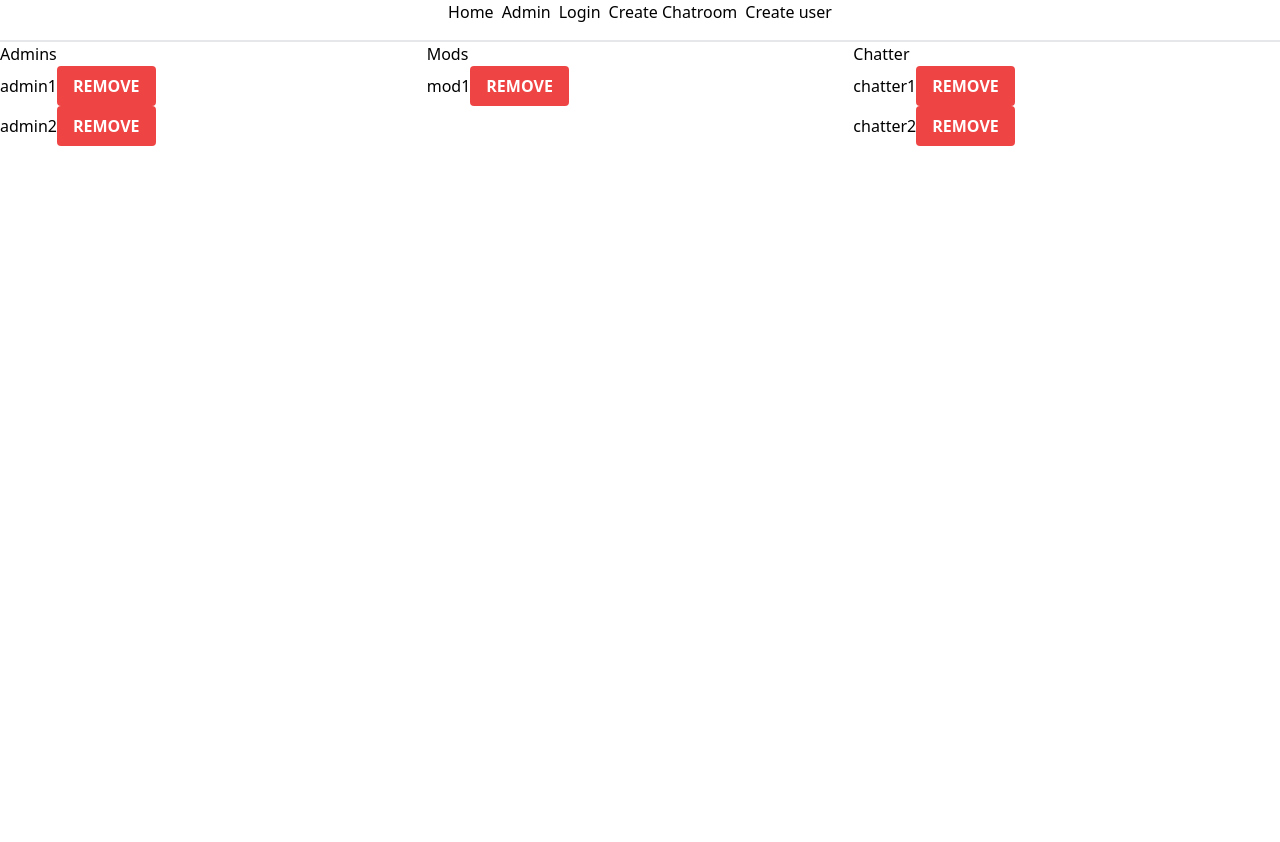
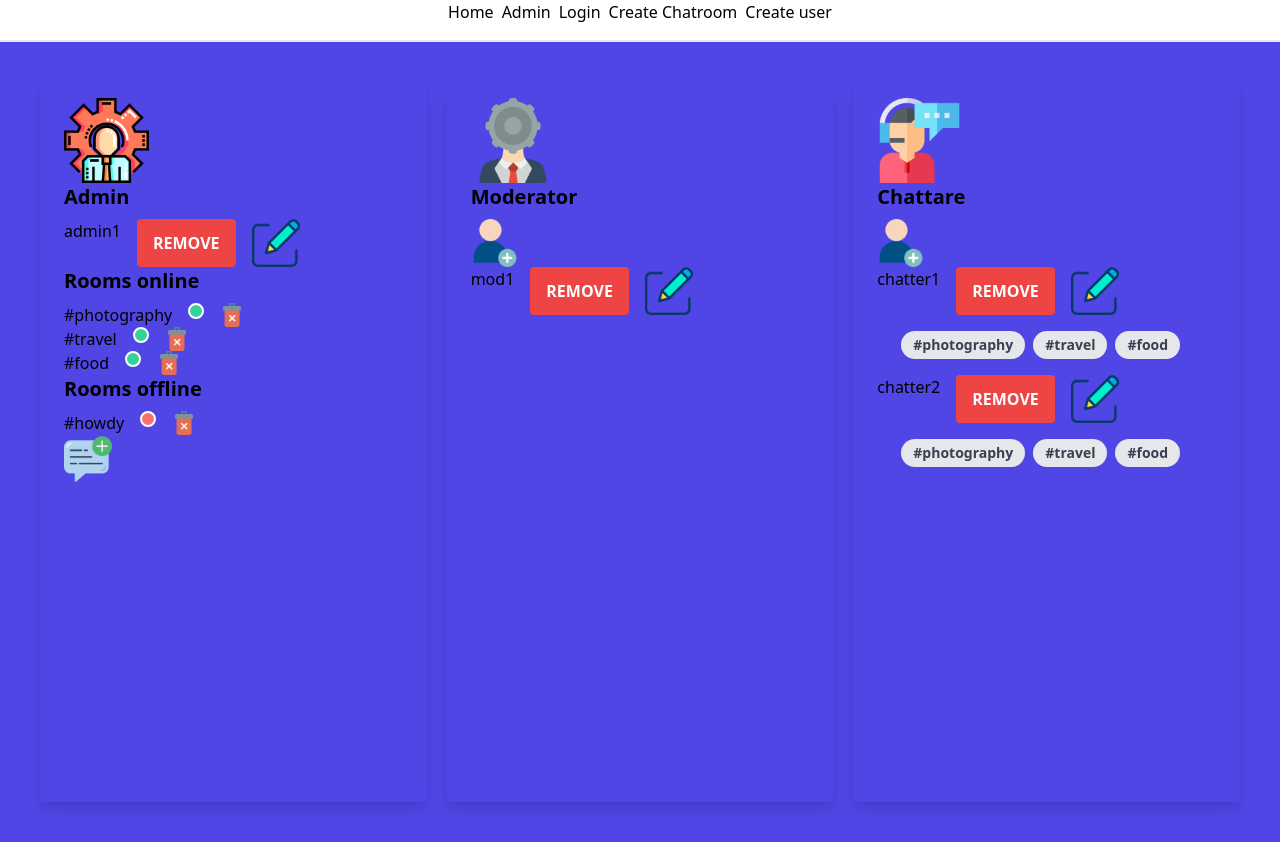
Before and after one commit to OskarLovsveden/2dv612-chat-project, a React (Create React App) app in the folder client/: page /admin in a window 1280 px wide. Before the commit the page ends 800 px from the top, so only its background shows below. Built offline with nearby package versions, Linux system fonts and the light colour scheme.

Commit message:
Adding styling for the admin panel.

```diff
--- a/client/src/pages/Admin-panel.tsx
+++ b/client/src/pages/Admin-panel.tsx
@@ -1,4 +1,12 @@
-import { MouseEvent, useState } from "react";
+import { Key, MouseEvent, ReactChild, ReactFragment, ReactPortal, useState } from "react";
+import { Link, Route, Routes, useNavigate } from "react-router-dom";
+import adminImg from '../images/admin.png'
+import moderatorImg from '../images/moderator.png'
+import chattareImg from '../images/chattare.png'
+import addUserImg from '../images/add-user.png'
+import deleteImg from '../images/delete.png'
+import editUserImg from '../images/edit.png'
+import addChatImg from '../images/add-chat.png'
 import User from "../types/user";
 import userService from "../utils/http/user-service";
 
@@ -7,8 +15,14 @@ const AdminPanel = () => {
     { id: 1, name: "chatter1", role: "chatter", status: "" },
     { id: 2, name: "chatter2", role: "chatter", status: "" },
     { id: 3, name: "admin1", role: "administrator", status: "" },
-    { id: 4, name: "admin2", role: "administrator", status: "" },
     { id: 5, name: "mod1", role: "moderator", status: "" },
+  ]);
+
+  const [chatRooms, setChatRooms] = useState<any>([
+    { id: 1, tag: "#photography", status: "Online" },
+    { id: 2, tag: "#travel", status: "Online" },
+    { id: 3, tag: "#food",  status: "Online" },
+    { id: 4, tag: "#howdy",  status: "Offline" },
   ]);
 
   const removeUser = async (event: MouseEvent<HTMLButtonElement>, id: Number) => {
@@ -18,16 +32,20 @@ const AdminPanel = () => {
     console.log(res);
   };
 
+
   return (
-    <div className="flex">
-      <div className="flex-1">
-        <h1>Admins</h1>
+    <div className="p-10 grid grid-cols-1 sm:grid-cols-1 md:grid-cols-3 lg:grid-cols-3 xl:grid-cols-3 gap-5 bg-indigo-600 h-screen">
+    <div className="rounded overflow-hidden shadow-lg">
+      <div className="px-6 py-4">
+        <img className="w-1/4 h-1/4" src={adminImg} alt="Admin image" />
+        <div className="font-bold text-xl mb-2">Admin</div>
         <ul>
           {users.map(
             (u, i) =>
               u.role === "administrator" && (
-                <li key={i}>
-                  {u.name}
+                <li  key={i}>
+                  <div className="inline-flex space-x-4 ">
+                  <h3>{u.name} </h3>
                   <button
                     onClick={(e) => {
                       removeUser(e, u.id);
@@ -36,19 +54,70 @@ const AdminPanel = () => {
                   >
                     REMOVE
                   </button>
+                  <Link to="/create-user">
+                  <img className="w-12 h-12 transition duration-500 ease-in-out transform hover:-translate-y-1 hover:scale-110" src={editUserImg} alt="Edit" />
+                  </Link>
+                  </div>
                 </li>
               )
           )}
         </ul>
+
+        <div>
+        <div className="font-bold text-xl mb-2">Rooms online</div>
+        <ul>
+        {chatRooms.map(
+            (u: { status: string; tag: boolean | ReactChild | ReactFragment | ReactPortal | null | undefined; id: Number; }, i: Key | null | undefined) =>
+              u.status === "Online" && (
+                <li  key={i}>
+                  <div className="inline-flex space-x-4 transition duration-500 ease-in-out transform hover:-translate-y-1 hover:scale-110">
+                  <h3>{u.tag} </h3>
+                  <span className="inline-block align-text-bottom w-4 h-4 bg-green-400 rounded-full border-2 border-white"></span>
+                 <img className="w-6 h-6"  src={deleteImg} alt="Delete" />
+                  </div>
+                </li>
+              )
+        )}
+          </ul>
+        </div>
+
+        <div>
+        <div className="font-bold text-xl mb-2">Rooms offline</div>
+        <ul>
+        {chatRooms.map(
+            (u: { status: string; tag: boolean | ReactChild | ReactFragment | ReactPortal | null | undefined; id: Number; }, i: Key | null | undefined) =>
+              u.status === "Offline" && (
+                <li  key={i}>
+                  <div className="inline-flex space-x-4 transition duration-500 ease-in-out transform hover:-translate-y-1 hover:scale-110">
+                  <h3>{u.tag} </h3>
+                  <span className="inline-block align-text-bottom w-4 h-4 bg-red-400 rounded-full border-2 border-white"></span>
+                 <img className="w-6 h-6"  src={deleteImg} alt="Delete" />
+                  </div>
+                </li>
+              )
+        )}
+          </ul>
+        </div>
+        <Link to="/create-chatroom">
+         <img className="w-12 h-12 transition duration-500 ease-in-out transform hover:-translate-y-1 hover:scale-110"src={addChatImg} alt="Add Chat"  />
+        </Link>
       </div>
-      <div className="flex-1">
-        <h1>Mods</h1>
+    </div>
+
+    <div className="rounded overflow-hidden shadow-lg">
+      <div className="px-6 py-4">
+        <img className="w-1/4 h-1/4" src={moderatorImg} alt="Moderator image" />
+        <div className="font-bold text-xl mb-2">Moderator</div>
+        <Link to="/create-user">
+         <img className="w-12 h-12 transition duration-500 ease-in-out transform hover:-translate-y-1 hover:scale-110"src={addUserImg} alt="Add Moderator"  />
+        </Link>
         <ul>
           {users.map(
             (u, i) =>
               u.role === "moderator" && (
                 <li key={i}>
-                  {u.name}
+                  <div className="inline-flex space-x-4 ">
+                  <h3>{u.name} </h3>
                   <button
                     onClick={(e) => {
                       removeUser(e, u.id);
@@ -57,19 +126,32 @@ const AdminPanel = () => {
                   >
                     REMOVE
                   </button>
+                  <Link to="/create-user">
+                  <img className="w-12 h-12 transition duration-500 ease-in-out transform hover:-translate-y-1 hover:scale-110" src={editUserImg} alt="Edit" />
+                  </Link>
+                  </div>
                 </li>
               )
           )}
         </ul>
       </div>
-      <div className="flex-1">
-        <h1>Chatter</h1>
+    </div>
+
+
+    <div className="rounded overflow-hidden shadow-lg">
+      <div className="px-6 py-4">
+          <img className="w-1/4 h-1/4"  src={chattareImg} alt="Chattare image" />
+          <div className="font-bold text-xl mb-2">Chattare</div>
+          <Link to="/create-user">
+          <img className="w-12 h-12 transition duration-500 ease-in-out transform hover:-translate-y-1 hover:scale-110"src={addUserImg} alt="Add Chattare"  />
+          </Link>
         <ul>
           {users.map(
             (u, i) =>
               u.role === "chatter" && (
                 <li key={i}>
-                  {u.name}
+                  <div className="inline-flex space-x-4 ">
+                  <h3>{u.name} </h3>
                   <button
                     onClick={(e) => {
                       removeUser(e, u.id);
@@ -78,13 +160,28 @@ const AdminPanel = () => {
                   >
                     REMOVE
                   </button>
+                  <Link to="/create-user">
+                  <img className="w-12 h-12 transition duration-500 ease-in-out transform hover:-translate-y-1 hover:scale-110" src={editUserImg} alt="Edit" />
+                  </Link>
+                  </div>
+                  <div className="px-6 pt-4 pb-2">
+                    <span className="inline-block bg-gray-200 rounded-full px-3 py-1 text-sm font-semibold text-gray-700 mr-2 mb-2 transition duration-500 ease-in-out transform hover:-translate-y-1 hover:scale-110">#photography
+                    </span>
+                    <span className="inline-block bg-gray-200 rounded-full px-3 py-1 text-sm font-semibold text-gray-700 mr-2 mb-2 transition duration-500 ease-in-out transform hover:-translate-y-1 hover:scale-110">#travel
+
+                    </span>
+                    <span className="inline-block bg-gray-200 rounded-full px-3 py-1 text-sm font-semibold text-gray-700 mr-2 mb-2 transition duration-500 ease-in-out transform hover:-translate-y-1 hover:scale-110">#food
+                    </span>
+                  </div>
                 </li>
               )
           )}
         </ul>
       </div>
     </div>
+  </div>
   );
+
 };
 
 export default AdminPanel;
```
